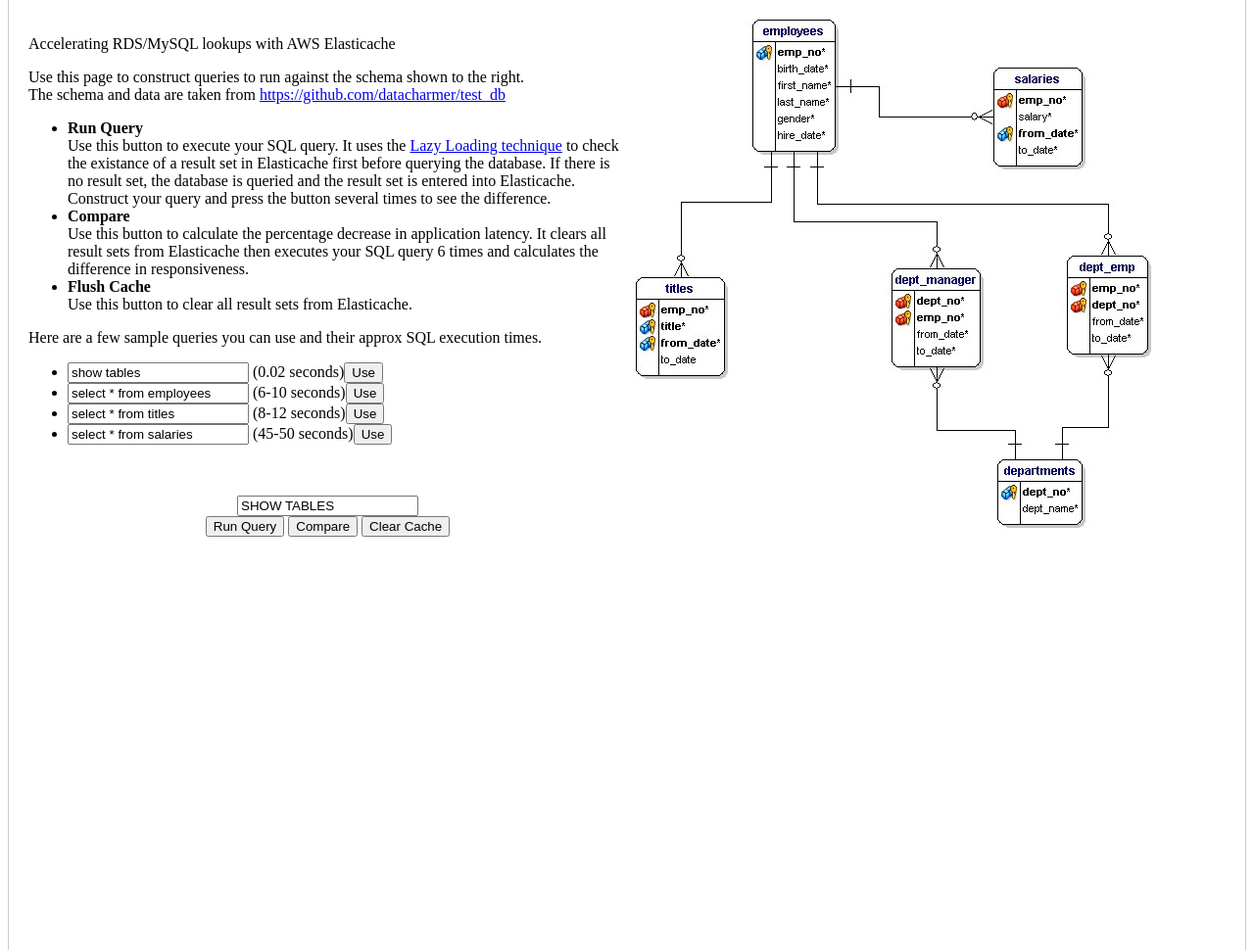
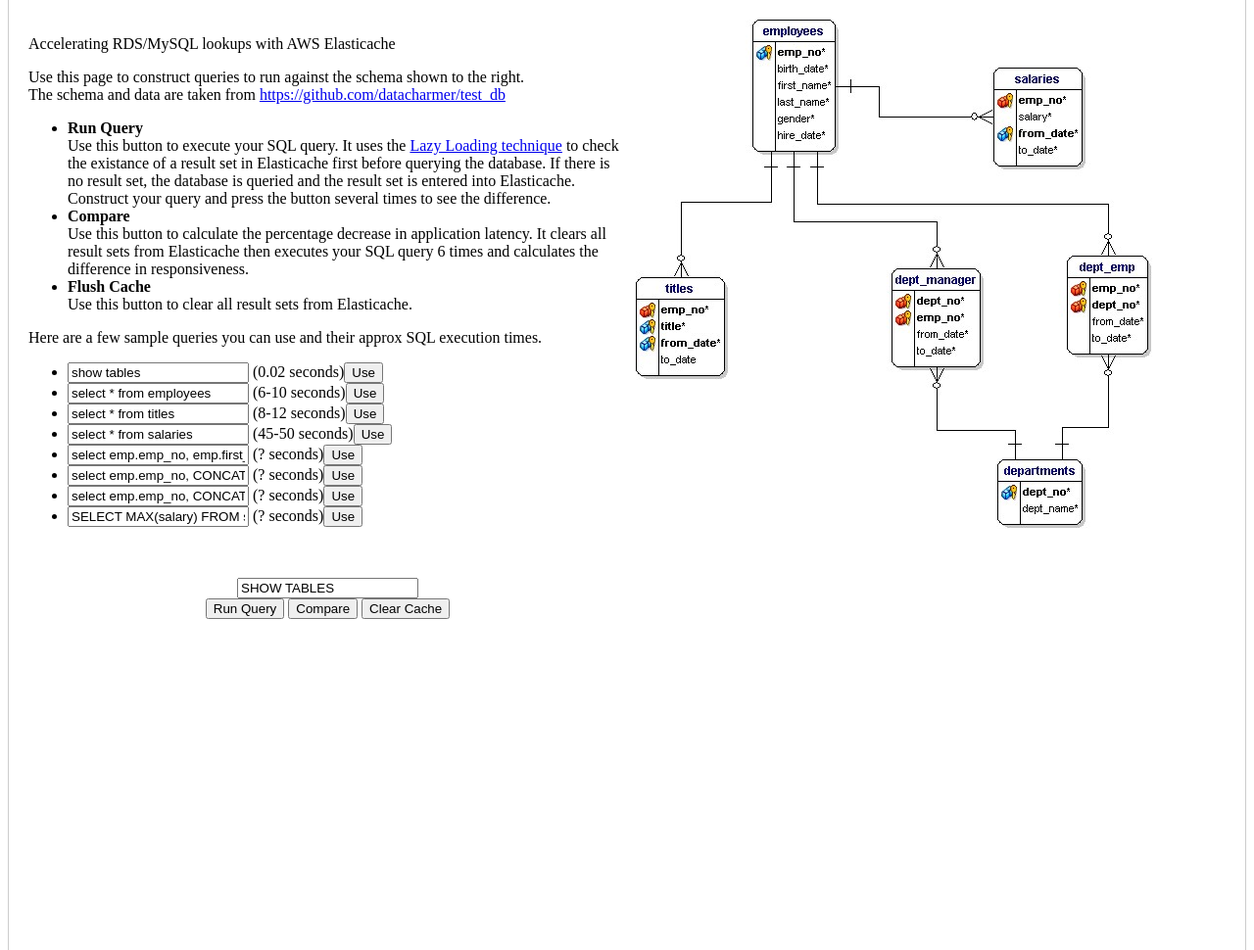
Before and after one commit to stuartbfox1972/aws-caching-demos, a Flask app: page / in a window 1280 px wide. Shown: the part 234-1204 px from the top of the page at 98% size. Run offline with Flask 2, Linux system fonts and the light colour scheme.

Commit message:
Update index.html
Added 4 additional queries
q5 - Find the 10 highest-paid employees, 3-table join
q6 - 3-table join + selfjoin to employees, List employees and current dept + respective manager
q7 - Find employees who make more than their manager
q8 - Find the second-highest salary

```diff
--- a/demo/app/templates/index.html
+++ b/demo/app/templates/index.html
@@ -45,6 +45,11 @@
                   <li><input type="text" value="select * from employees" id="q2" readonly> (6-10 seconds)<button onclick="copyClip('q2')">Use</button></li>
                   <li><input type="text" value="select * from titles" id="q3" readonly> (8-12 seconds)<button onclick="copyClip('q3')">Use</button></li>
                   <li><input type="text" value="select * from salaries" id="q4" readonly> (45-50 seconds)<button onclick="copyClip('q4')">Use</button></li>
+                  <li><input type="text" value="select emp.emp_no, emp.first_name, emp.last_name, sal.salary, titles.title from employees emp inner join (select emp_no, MAX(salary) as salary from salaries group by emp_no) sal on sal.emp_no = emp.emp_no inner join titles on titles.emp_no = emp.emp_no limit 10" id="q5" readonly> (? seconds)<button onclick="copyClip('q5')">Use</button></li>
+                  <li><input type="text" value="select emp.emp_no, CONCAT(emp.first_name, ' ', emp.last_name) AS Employee, emp.gender as gender, dept.dept_name as department, dept.dept_no, CONCAT(manager.first_name, ' ', manager.last_name) AS Manager from current_dept_emp cdept inner join employees emp on emp.emp_no = cdept.emp_no inner join departments dept on dept.dept_no = cdept.dept_no inner join (select dept_no as dn, emp_no as en from dept_manager where from_Date in (select MAX(from_date) from dept_manager group by dept_no)) dm on dm.dn = cdept.dept_no inner join employees manager on manager.emp_no = dm.en limit 1000" id="q6" readonly> (? seconds)<button onclick="copyClip('q6')">Use</button></li>
+                  <li><input type="text" value="select emp.emp_no, CONCAT(emp.first_name, ' ', emp.last_name) AS Employee, emp.gender as gender, dept.dept_name as department, dept.dept_no, sal.salary as Employee_Salary, manager.emp_no as Manager_id, CONCAT(manager.first_name, ' ', manager.last_name) AS Manager, man_sal.salary as Manager_Salary from current_dept_emp cdept inner join employees emp on emp.emp_no = cdept.emp_no inner join departments dept on dept.dept_no = cdept.dept_no inner join (select dept_no as dn, emp_no as en from dept_manager where from_Date in (select MAX(from_date) from dept_manager group by dept_no)) dm on dm.dn = cdept.dept_no inner join employees manager on manager.emp_no = dm.en inner join (SELECT sal1.* FROM salaries AS sal1 LEFT JOIN salaries AS sal2 ON (sal1.emp_no = sal2.emp_no AND sal1.from_date < sal2.from_date) WHERE sal2.from_date IS NULL) sal on sal.emp_no = cdept.emp_no inner join (SELECT sal1.* FROM salaries AS sal1 LEFT JOIN salaries AS sal2 ON (sal1.emp_no = sal2.emp_no AND sal1.from_date < sal2.from_date) WHERE sal2.from_date IS NULL) man_sal on man_sal.emp_no = manager.emp_no where sal.salary > man_sal.salary limit 100" id="q7" readonly> (? seconds)<button onclick="copyClip('q7')">Use</button></li>
+                  <li><input type="text" value="SELECT MAX(salary) FROM salaries WHERE salary NOT IN ( SELECT Max(salary) FROM salaries)" id="q8" readonly> (? seconds)<button onclick="copyClip('q8')">Use</button></li>
+
                 </ul>
                 <br>
                 <br>
```
